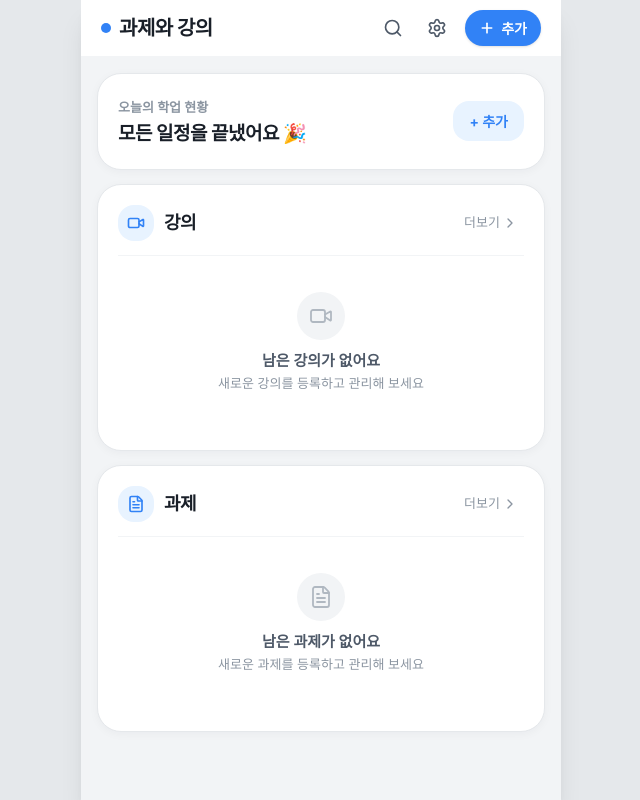
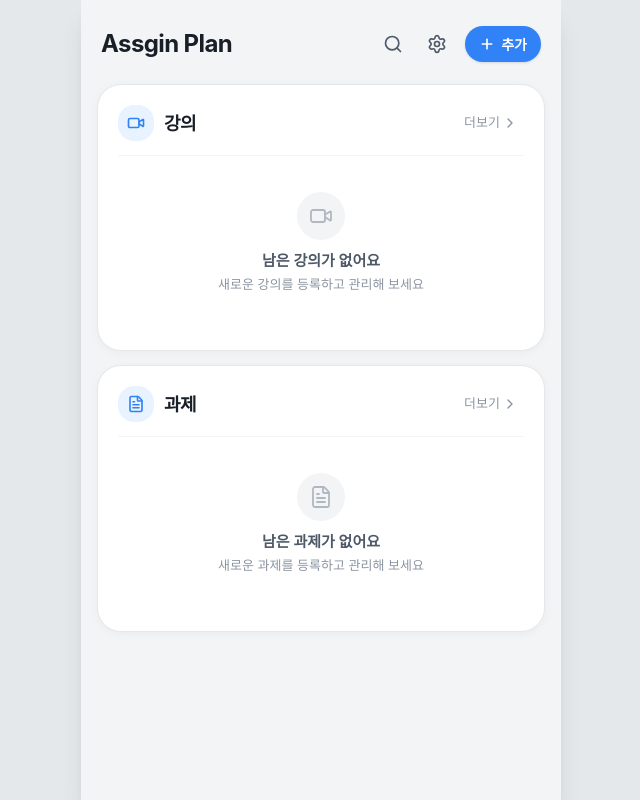
Before and after one commit to 07ez/AssignPlan, a React (Vite) app: page / in a window 1280 px wide. Shown: the whole page, without its empty margins (319-959 px from the left). Built offline with nearby package versions, Linux system fonts and the light colour scheme; a web font is replaced by a local one.

Commit message:
fix: 토스트 중앙 정렬, 헤더 Assgin Plan 통합 및 요약 배너 제거

```diff
--- a/src/App.tsx
+++ b/src/App.tsx
@@ -184,13 +184,9 @@ export default function App() {
     }
   }
 
-  const totalIncomplete =
-    lectures.filter((l) => !l.completed).length +
-    assignments.filter((a) => !a.completed).length
-
   return (
     <div className="w-full max-w-[480px] min-h-screen bg-[#F2F4F6] text-[#191F28] flex flex-col relative overflow-hidden select-none mx-auto shadow-xl">
-      {/* 상단 헤더 (TDS TopBar) */}
+      {/* 상단 헤더 */}
       <Header
         showMenu={showMenu}
         onToggleMenu={() => setShowMenu(!showMenu)}
@@ -202,7 +198,7 @@ export default function App() {
       {/* 설정 팝업 메뉴 (TDS Menu Popover) */}
       {showSettingsMenu && (
         <div
-          className="absolute right-5 top-16 w-56 bg-white rounded-2xl p-2 z-50 flex flex-col gap-1 border border-[#E5E8EB] animate-popover-in"
+          className="absolute right-5 top-18 w-56 bg-white rounded-2xl p-2 z-50 flex flex-col gap-1 border border-[#E5E8EB] animate-popover-in"
           style={{ boxShadow: '0 8px 24px rgba(25, 31, 40, 0.12)' }}
         >
           {/* 알람 항목 */}
@@ -245,35 +241,7 @@ export default function App() {
       )}
 
       {/* 메인 콘텐츠 영역 */}
-      <main className="flex-1 overflow-y-auto px-4 pt-4 pb-12 flex flex-col gap-3.5">
-        {/* TDS Summary Banner */}
-        <div className="w-full bg-white rounded-[24px] p-5 border border-[#E5E8EB] shadow-[0_2px_10px_rgba(25,31,40,0.04)] flex items-center justify-between">
-          <div>
-            <span className="text-[13px] font-semibold text-[#8B95A1]">
-              오늘의 학업 현황
-            </span>
-            <h3 className="text-[19px] font-bold text-[#191F28] mt-0.5 tracking-tight">
-              {totalIncomplete === 0 ? (
-                '모든 일정을 끝냈어요 🎉'
-              ) : (
-                <>
-                  남은 일정이{' '}
-                  <span className="text-[#3182F6] tabular-nums">
-                    {totalIncomplete}개
-                  </span>{' '}
-                  있어요
-                </>
-              )}
-            </h3>
-          </div>
-
-          <button
-            onClick={() => handleOpenModal('강의')}
-            className="h-10 px-4 rounded-xl bg-[#E8F3FF] text-[#3182F6] hover:bg-[#d8eaff] active:scale-95 text-[14px] font-bold transition-all cursor-pointer flex items-center gap-1 shrink-0"
-          >
-            <span>+ 추가</span>
-          </button>
-        </div>
+      <main className="flex-1 overflow-y-auto px-4 pt-3 pb-12 flex flex-col gap-3.5">
 
         <ItemSection
           title="강의"
--- a/src/components/Header.tsx
+++ b/src/components/Header.tsx
@@ -17,21 +17,17 @@ export const Header: React.FC<HeaderProps> = ({
   onSettingsClick,
 }) => {
   return (
-    <header className="relative z-40 bg-white border-b border-[#F2F4F6]">
-      {/* TDS TopBar (56px) */}
-      <div className="h-14 px-5 flex items-center justify-between">
-        <div className="flex items-center gap-2">
-          <div className="w-2.5 h-2.5 rounded-full bg-[#3182F6]" />
-          <h1 className="text-[20px] font-bold text-[#191F28] tracking-tight">
-            과제와 강의
+    <header className="relative z-40 px-5 pt-6 pb-2 flex items-center justify-between">
+      {/* Title */}
+      <h1 className="text-[24px] font-bold text-[#191F28] tracking-tight">
+        Assgin Plan
       </h1>
-        </div>
 
       {/* Right Icon Actions */}
       <div className="flex items-center gap-1">
         <button
           onClick={onSearchClick}
-            className="w-10 h-10 rounded-full flex items-center justify-center text-[#4E5968] hover:bg-[#F2F4F6] active:scale-95 transition-all cursor-pointer"
+          className="w-10 h-10 rounded-full flex items-center justify-center text-[#4E5968] hover:bg-black/5 active:scale-95 transition-all cursor-pointer"
           aria-label="검색"
         >
           <Search className="w-5 h-5 stroke-[2]" />
@@ -39,7 +35,7 @@ export const Header: React.FC<HeaderProps> = ({
 
         <button
           onClick={onSettingsClick}
-            className="w-10 h-10 rounded-full flex items-center justify-center text-[#4E5968] hover:bg-[#F2F4F6] active:scale-95 transition-all cursor-pointer"
+          className="w-10 h-10 rounded-full flex items-center justify-center text-[#4E5968] hover:bg-black/5 active:scale-95 transition-all cursor-pointer"
           aria-label="설정"
         >
           <Settings className="w-5 h-5 stroke-[2]" />
@@ -59,12 +55,11 @@ export const Header: React.FC<HeaderProps> = ({
           <span>추가</span>
         </button>
       </div>
-      </div>
 
       {/* TDS Dropdown Menu */}
       {showMenu && (
         <div
-          className="absolute right-5 top-16 w-52 bg-white rounded-2xl p-2 z-50 flex flex-col gap-1 border border-[#E5E8EB] animate-popover-in"
+          className="absolute right-5 top-18 w-52 bg-white rounded-2xl p-2 z-50 flex flex-col gap-1 border border-[#E5E8EB] animate-popover-in"
           style={{ boxShadow: '0 8px 24px rgba(25, 31, 40, 0.12)' }}
         >
           <button
--- a/src/components/Toast.tsx
+++ b/src/components/Toast.tsx
@@ -9,8 +9,8 @@ export const Toast: React.FC<ToastProps> = ({ show, message }) => {
   if (!show) return null
 
   return (
-    <div className="fixed bottom-12 left-1/2 -translate-x-1/2 z-[100] pointer-events-none animate-toast">
-      <div className="bg-[#191F28] text-white text-[14px] font-medium px-5 py-3 rounded-2xl shadow-[0_8px_24px_rgba(25,31,40,0.24)] flex items-center gap-2">
+    <div className="fixed bottom-12 inset-x-0 z-[100] flex justify-center pointer-events-none px-4">
+      <div className="bg-[#191F28] text-white text-[14px] font-medium px-5 py-3 rounded-2xl shadow-[0_8px_24px_rgba(25,31,40,0.24)] animate-toast flex items-center justify-center text-center max-w-max">
         <span>{message}</span>
       </div>
     </div>
--- a/src/index.css
+++ b/src/index.css
@@ -134,11 +134,11 @@ body {
 @keyframes toastUp {
   from {
     opacity: 0;
-    transform: translate(-50%, 14px);
+    transform: translateY(12px);
   }
   to {
     opacity: 1;
-    transform: translate(-50%, 0);
+    transform: translateY(0);
   }
 }
 
```
Lines whose indentation alone changed are shown as unchanged.
